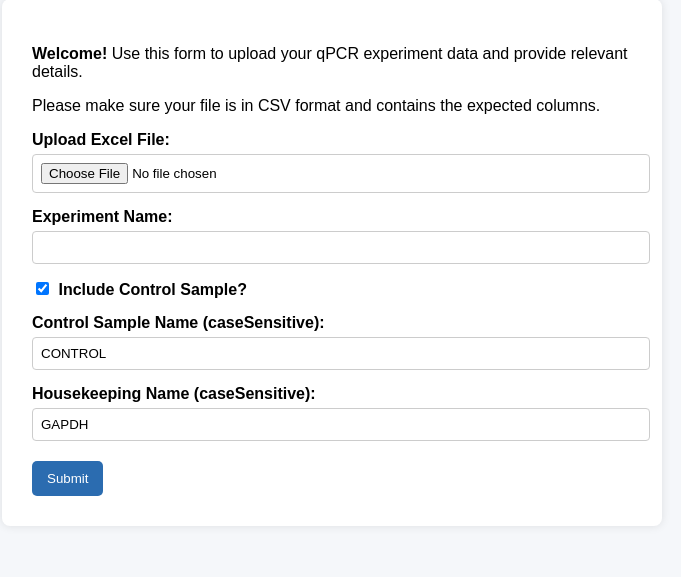
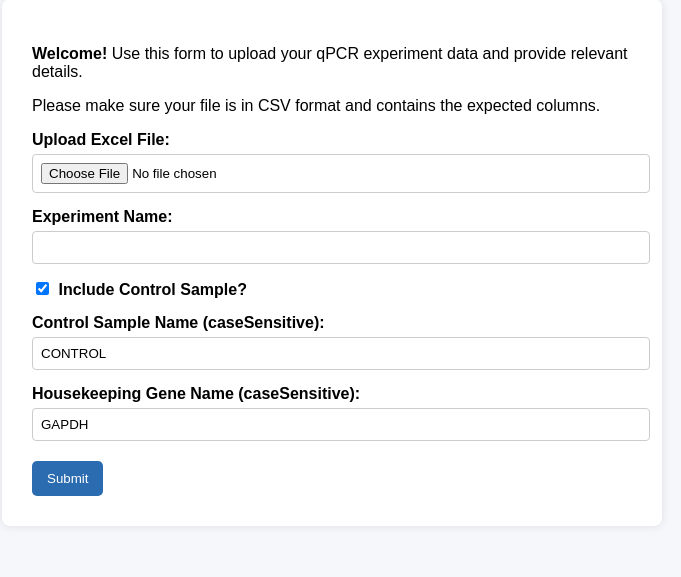
Before and after one commit to soni-ratnesh/qPCRAnalysis, a FastAPI app: page / in a window 1280 px wide. Shown: the part 118-695 px from the top of the page, without its empty margins (308-989 px from the left). Run offline with FastAPI, Linux system fonts and the light colour scheme.

Commit message:
Update index.html

```diff
--- a/app/templates/index.html
+++ b/app/templates/index.html
@@ -94,7 +94,7 @@
 
 
         <div id="normalization_name_div">
-          <label for="normalization_name">Housekeeping Name (caseSensitive):</label>
+          <label for="normalization_name">Housekeeping Gene Name (caseSensitive):</label>
           <input type="text" name="normalization_name" value="GAPDH">
         </div>
 
```
